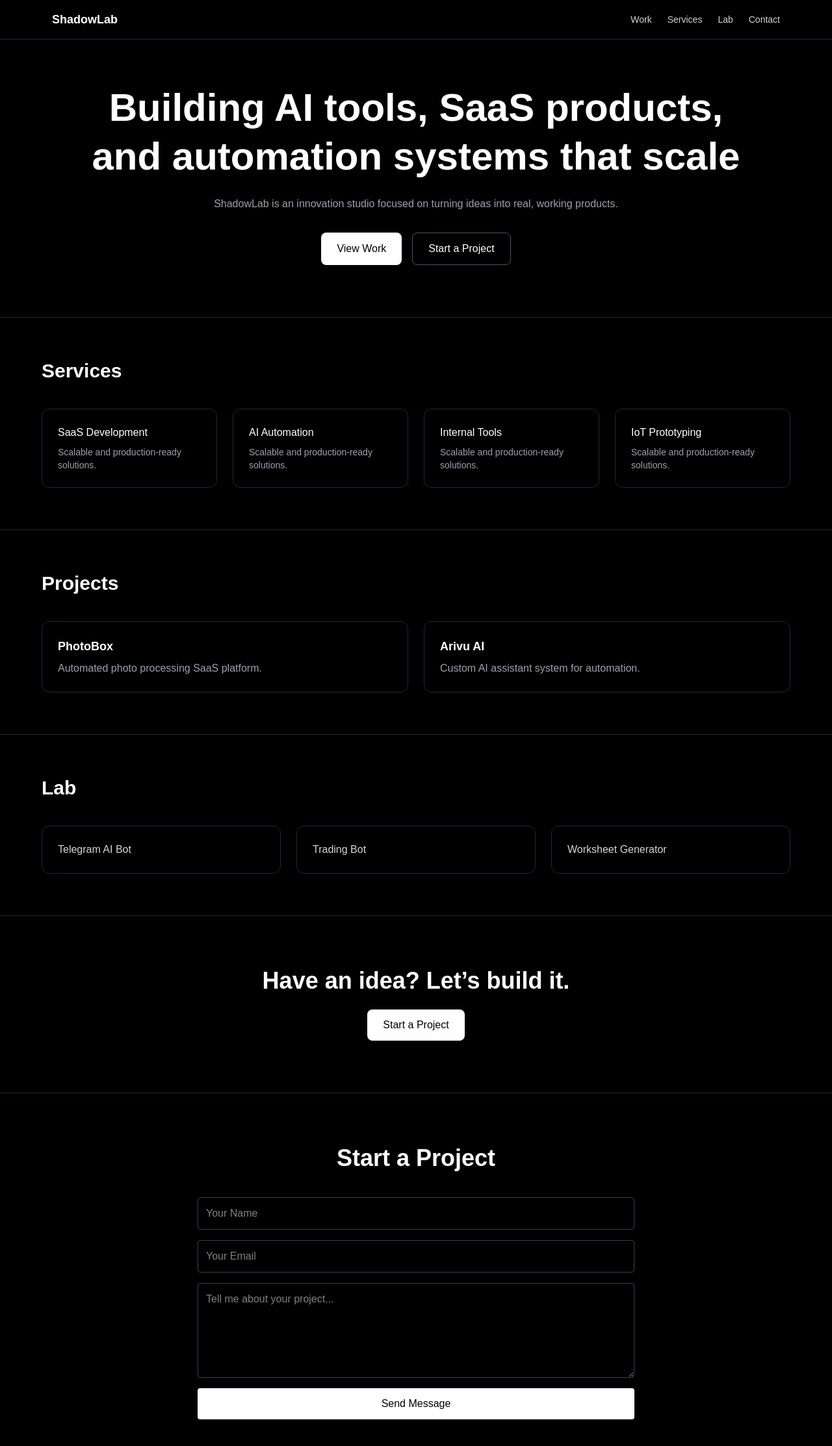
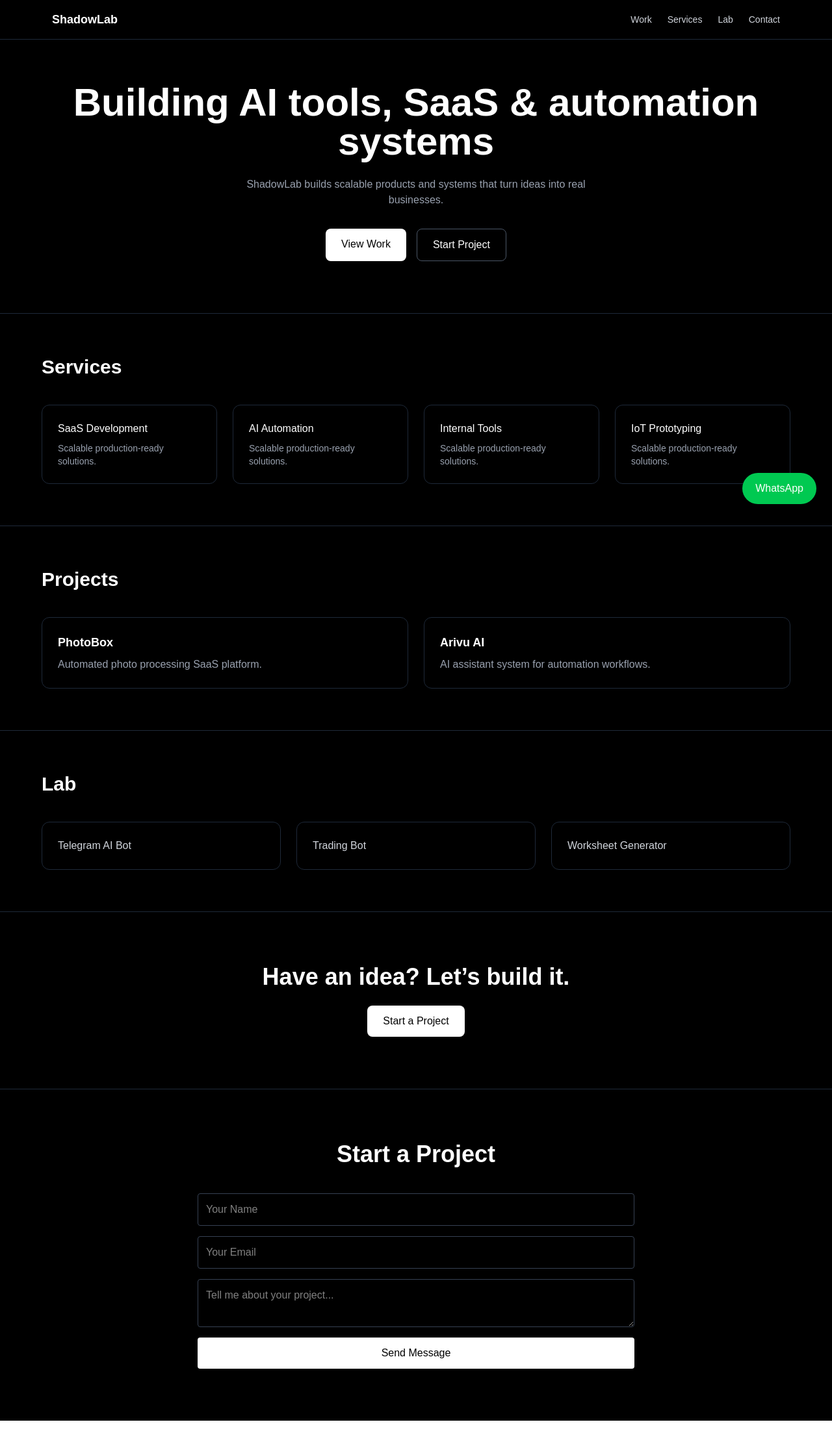
Before and after one commit to ashwin24m/ShadowLab, a Next.js app: page / in a window 1280 px wide. Shown: the top 2226 px of the page at 65% size. After the commit the page ends 2187 px from the top, so only its background shows below. Built offline with nearby package versions, Linux system fonts and the light colour scheme.

Commit message:
Refactor page layout and improve contact features
Updated navigation links to point to specific sections. Modified text for clarity and consistency. Added WhatsApp button for contact. Adjusted contact form alerts and styling.

```diff
--- a/app/page.tsx
+++ b/app/page.tsx
@@ -12,51 +12,49 @@ export default function Home() {
         <div className="max-w-6xl mx-auto px-4 py-4 flex justify-between items-center">
           <h1 className="text-lg font-semibold">ShadowLab</h1>
           <div className="hidden md:flex gap-6 text-sm text-gray-300">
-            <a href="#">Work</a>
-            <a href="#">Services</a>
-            <a href="#">Lab</a>
-            <a href="#">Contact</a>
+            <a href="#work">Work</a>
+            <a href="#services">Services</a>
+            <a href="#lab">Lab</a>
+            <a href="#contact">Contact</a>
           </div>
         </div>
       </nav>
 
       {/* HERO */}
-      <section className="pt-32 pb-20 px-4">
-        <div className="max-w-5xl mx-auto text-center">
+      <section className="pt-32 pb-20 px-4 text-center">
         <motion.h1
           initial={{ opacity: 0, y: 30 }}
           animate={{ opacity: 1, y: 0 }}
-            className="text-3xl md:text-5xl lg:text-6xl font-bold leading-tight"
+          className="text-3xl md:text-5xl lg:text-6xl font-bold"
         >
-            Building AI tools, SaaS products, and automation systems that scale
+          Building AI tools, SaaS & automation systems
         </motion.h1>
 
-          <p className="mt-6 text-gray-400 max-w-2xl mx-auto">
-            ShadowLab is an innovation studio focused on turning ideas into real, working products.
+        <p className="mt-6 text-gray-400 max-w-xl mx-auto">
+          ShadowLab builds scalable products and systems that turn ideas into real businesses.
         </p>
 
-          <div className="mt-8 flex flex-col sm:flex-row gap-4 justify-center">
-            <button className="bg-white text-black px-6 py-3 rounded-lg font-medium">
+        <div className="mt-8 flex gap-4 justify-center">
+          <a href="#work" className="bg-white text-black px-6 py-3 rounded-lg">
             View Work
-            </button>
-            <button className="border border-gray-600 px-6 py-3 rounded-lg">
-              Start a Project
-            </button>
-          </div>
+          </a>
+          <a href="#contact" className="border border-gray-600 px-6 py-3 rounded-lg">
+            Start Project
+          </a>
         </div>
       </section>
 
       {/* SERVICES */}
-      <section className="py-16 px-4 border-t border-gray-800">
+      <section id="services" className="py-16 px-4 border-t border-gray-800">
         <div className="max-w-6xl mx-auto">
           <h2 className="text-2xl md:text-3xl font-semibold mb-10">Services</h2>
 
           <div className="grid grid-cols-1 md:grid-cols-2 lg:grid-cols-4 gap-6">
             {["SaaS Development", "AI Automation", "Internal Tools", "IoT Prototyping"].map((service) => (
-              <div key={service} className="p-6 border border-gray-800 rounded-xl hover:border-gray-600 transition">
+              <div key={service} className="p-6 border border-gray-800 rounded-xl hover:border-gray-600">
                 <h3 className="font-medium">{service}</h3>
                 <p className="text-sm text-gray-400 mt-2">
-                  Scalable and production-ready solutions.
+                  Scalable production-ready solutions.
                 </p>
               </div>
             ))}
@@ -65,7 +63,7 @@ export default function Home() {
       </section>
 
       {/* PROJECTS */}
-      <section className="py-16 px-4 border-t border-gray-800">
+      <section id="work" className="py-16 px-4 border-t border-gray-800">
         <div className="max-w-6xl mx-auto">
           <h2 className="text-2xl md:text-3xl font-semibold mb-10">Projects</h2>
 
@@ -80,7 +78,7 @@ export default function Home() {
             <div className="p-6 border border-gray-800 rounded-xl">
               <h3 className="text-lg font-semibold">Arivu AI</h3>
               <p className="text-gray-400 mt-2">
-                Custom AI assistant system for automation.
+                AI assistant system for automation workflows.
               </p>
             </div>
           </div>
@@ -88,7 +86,7 @@ export default function Home() {
       </section>
 
       {/* LAB */}
-      <section className="py-16 px-4 border-t border-gray-800">
+      <section id="lab" className="py-16 px-4 border-t border-gray-800">
         <div className="max-w-6xl mx-auto">
           <h2 className="text-2xl md:text-3xl font-semibold mb-10">Lab</h2>
 
@@ -107,13 +105,13 @@ export default function Home() {
         <h2 className="text-2xl md:text-4xl font-semibold">
           Have an idea? Let’s build it.
         </h2>
-        <button className="mt-6 bg-white text-black px-6 py-3 rounded-lg">
+        <a href="#contact" className="mt-6 inline-block bg-white text-black px-6 py-3 rounded-lg">
           Start a Project
-        </button>
+        </a>
       </section>
 
       {/* CONTACT */}
-      <section className="py-20 px-4 border-t border-gray-800">
+      <section id="contact" className="py-20 px-4 border-t border-gray-800">
         <div className="max-w-2xl mx-auto">
           <h2 className="text-2xl md:text-4xl font-semibold text-center mb-10">
             Start a Project
@@ -123,11 +121,20 @@ export default function Home() {
         </div>
       </section>
 
+      {/* WHATSAPP BUTTON */}
+      <a
+        href="https://wa.me/919876543210"
+        target="_blank"
+        className="fixed bottom-6 right-6 bg-green-500 hover:bg-green-600 text-white px-5 py-3 rounded-full shadow-lg"
+      >
+        WhatsApp
+      </a>
+
     </main>
   );
 }
 
-/* CONTACT COMPONENT */
+/* CONTACT FORM */
 function ContactForm() {
   const [loading, setLoading] = useState(false);
 
@@ -150,10 +157,10 @@ function ContactForm() {
     const result = await res.json();
 
     if (result.success) {
-      alert("✅ Message sent successfully!");
+      alert("Message sent!");
       form.reset();
     } else {
-      alert("❌ Failed to send message");
+      alert("Error sending message");
     }
 
     setLoading(false);
@@ -161,31 +168,10 @@ function ContactForm() {
 
   return (
     <form onSubmit={handleSubmit} className="flex flex-col gap-4">
-      <input
-        name="name"
-        placeholder="Your Name"
-        className="p-3 bg-black border border-gray-700 rounded"
-        required
-      />
-      <input
-        name="email"
-        type="email"
-        placeholder="Your Email"
-        className="p-3 bg-black border border-gray-700 rounded"
-        required
-      />
-      <textarea
-        name="message"
-        placeholder="Tell me about your project..."
-        className="p-3 bg-black border border-gray-700 rounded"
-        rows={5}
-        required
-      />
-      <button
-        type="submit"
-        disabled={loading}
-        className="bg-white text-black py-3 rounded font-medium"
-      >
+      <input name="name" placeholder="Your Name" className="p-3 border border-gray-700 bg-black rounded" required />
+      <input name="email" type="email" placeholder="Your Email" className="p-3 border border-gray-700 bg-black rounded" required />
+      <textarea name="message" placeholder="Tell me about your project..." className="p-3 border border-gray-700 bg-black rounded" required />
+      <button className="bg-white text-black py-3 rounded">
         {loading ? "Sending..." : "Send Message"}
       </button>
     </form>
```
Lines whose indentation alone changed are shown as unchanged.
